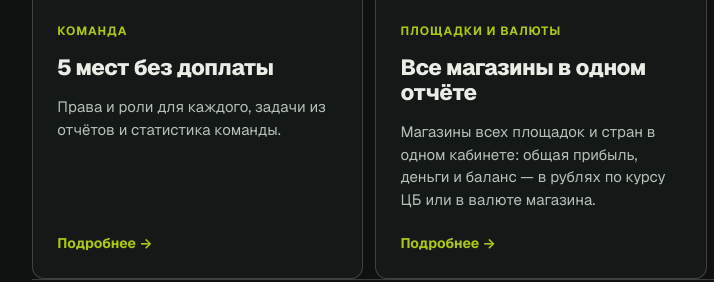
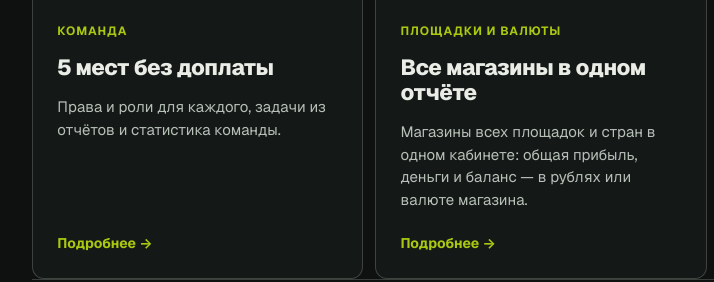
Before and after one commit to GitHubJackPerson/raschetus-landing, a plain HTML site: page index.html in a window 1280 px wide. Shown: the part 3080-3362 px from the top of the page, 99-813 px from the left. Drawn offline with Linux system fonts and the light colour scheme.

Commit message:
landing: shorter currency phrase
Co-Authored-By: Claude Opus 5.5 <noreply@anthropic.com>

```diff
--- a/index.html
+++ b/index.html
@@ -407,7 +407,7 @@
           <div class="mps"><span class="mp mp--oz">OZON</span><span class="mp mp--wb">WB</span><span class="mp mp--fx">₽ ₸ ¥</span></div>
           <p class="hs__eyebrow">Площадки и валюты</p>
           <b>Все магазины в одном отчёте</b>
-          <p>Магазины всех площадок и стран в одном кабинете: общая прибыль, деньги и баланс — в рублях по курсу ЦБ или в валюте магазина.</p>
+          <p>Магазины всех площадок и стран в одном кабинете: общая прибыль, деньги и баланс — в рублях или валюте магазина.</p>
           <span class="go">Подробнее →</span>
         </a>
         <a class="offer" href="/docs/addons/telegram/" target="_blank" rel="noopener">
```
